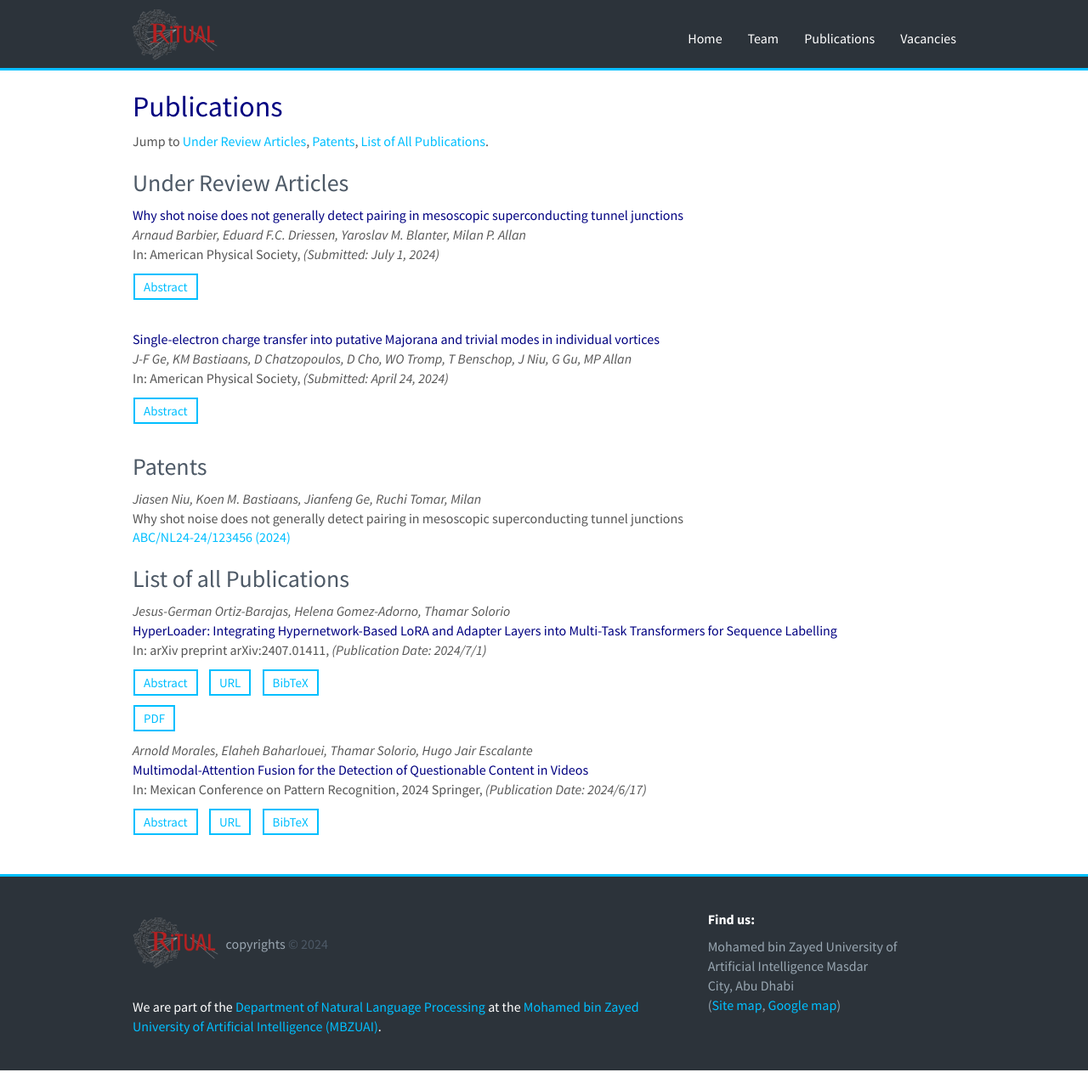
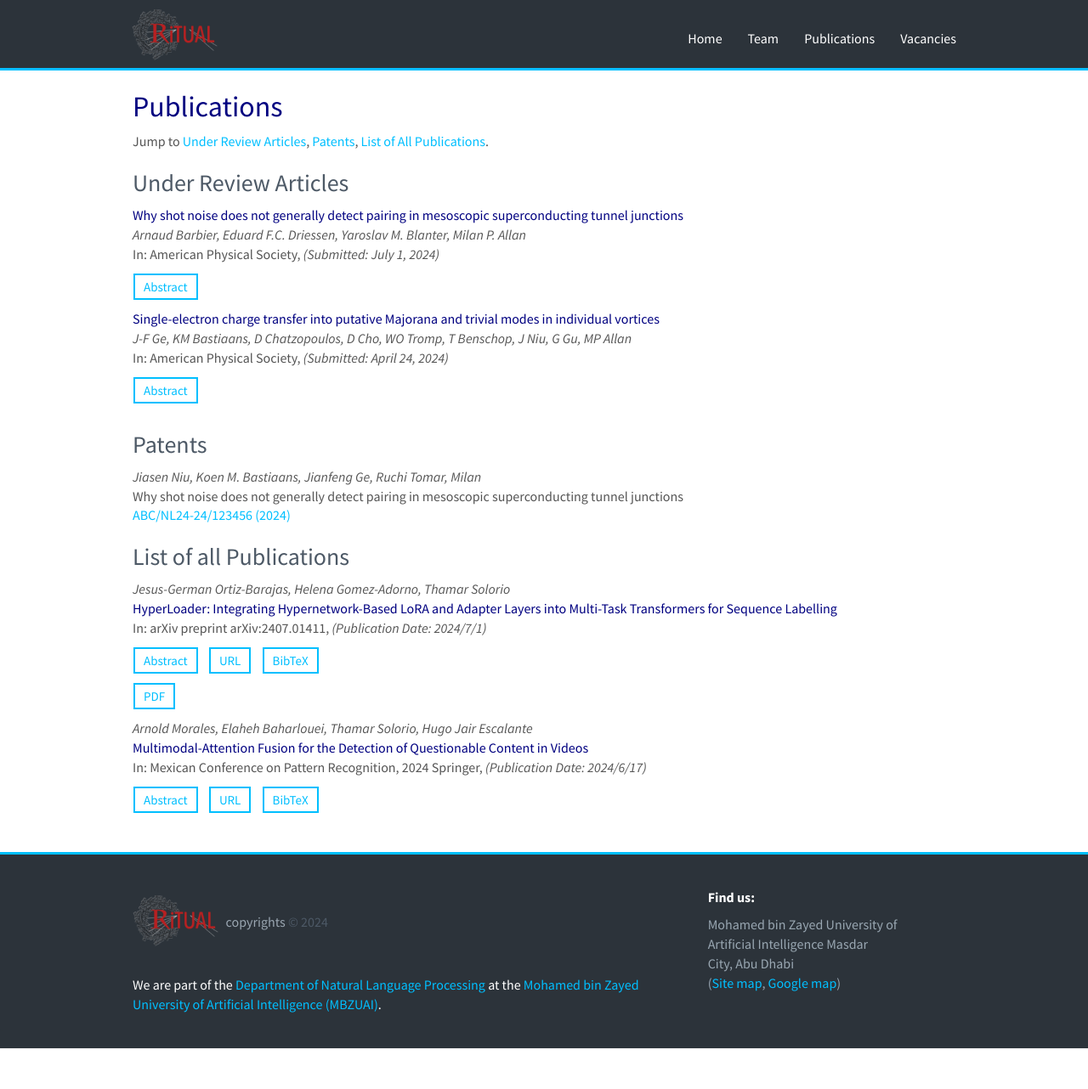
Before and after one commit to RamzaBasharat/MBZUAI, a Jekyll site: the page built from _pages/publications.md, in a window 1280 px wide and 1282 px high. Shown: the whole window at 85% size. Built offline with Jekyll 4.4.1, drawn with Linux system fonts in a browser that asks for light colours; nearby versions of some CDN libraries.

Commit message:
updating publications

```diff
--- a/_pages/publications.md
+++ b/_pages/publications.md
@@ -17,7 +17,7 @@ Jump to [Under Review Articles](#under-review-articles), [Patents](#patents), [L
   <span class="navy">{{ publi.title }}</span><br />
   <em>{{ publi.authors }} </em><br />
   In: {{ publi.publisher }}, <i>(Submitted: {{publi.date}})</i>
-<div class="row">
+<div class="row" style="margin-bottom:0px">
   <div class="col-sm-12 clearfix">
   <a class="small-sky-btn" data-toggle="collapse" href="#abs-{{ forloop.index }}" role="button" aria-expanded="false" aria-controls="abs-{{ forloop.index }}">
     Abstract
@@ -47,7 +47,7 @@ Jump to [Under Review Articles](#under-review-articles), [Patents](#patents), [L
   <em>{{ publi.authors }} </em><br />
   <span class="navy">{{ publi.title }}</span><br />
   In: {{publi.publisher}}, <i>(Publication Date: {{ publi.date }})</i>
-<div class="row" style="margin-bottom:0px;padding-bottom:0px">
+<div class="row" style="margin-bottom:0px">
   <div class="col-sm-12 clearfix">
   <a class="small-sky-btn" data-toggle="collapse" href="#abstract-{{ forloop.index }}" role="button" aria-expanded="false" aria-controls="abstract-{{ forloop.index }}">
     Abstract
```
